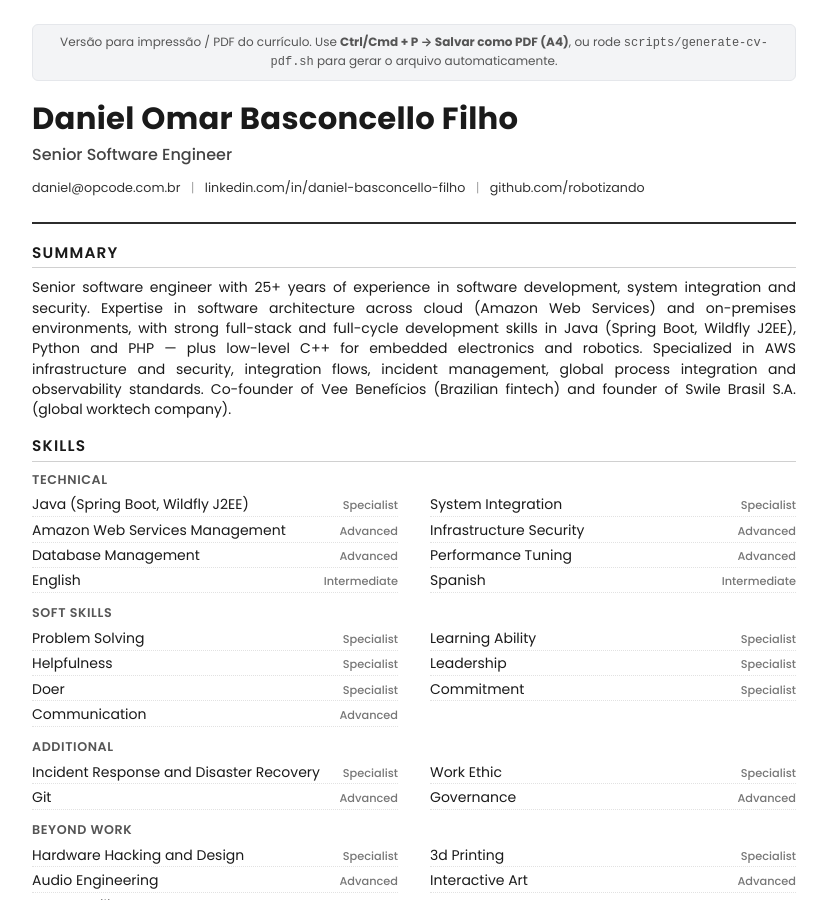
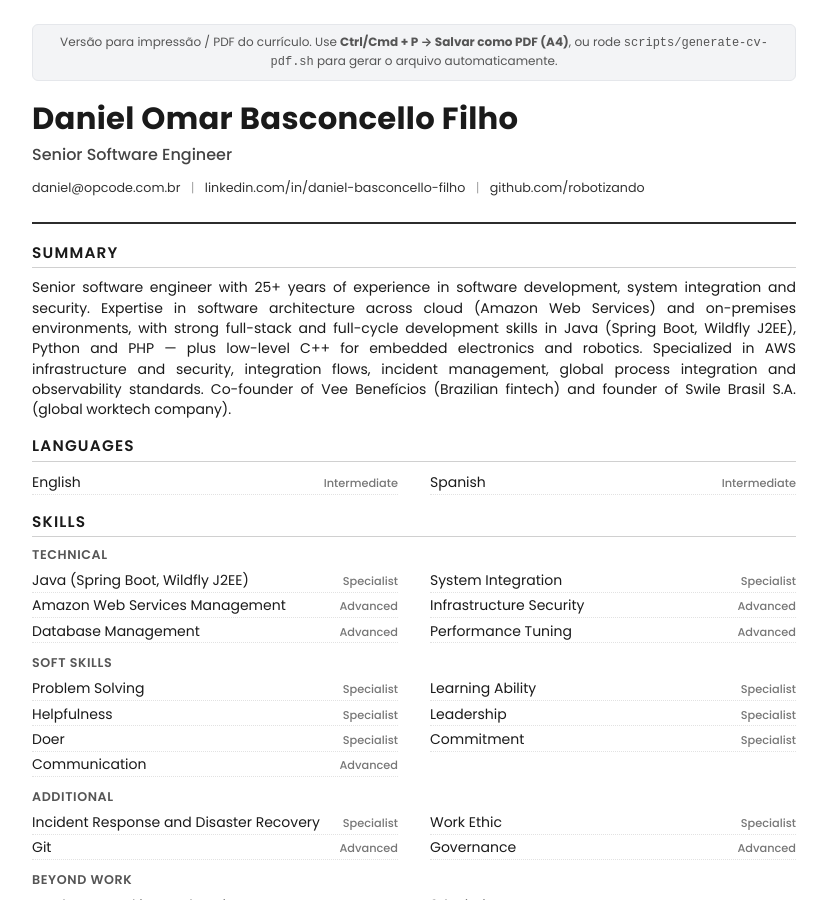
Before and after one commit to robotizando/robotizando.github.io, a Jekyll site: the page built from pages/resume.md, in a window 1280 px wide and 900 px high. Shown: the whole window, without its empty margins (226-1053 px from the left). Built offline with Jekyll 4.4.1, drawn with Linux system fonts in a browser that asks for light colours.

Commit message:
feat: add languages section to CV and categorize skills in hard-skills data

```diff
--- a/_data/hard-skills.yml
+++ b/_data/hard-skills.yml
@@ -32,8 +32,10 @@
   percentage: 75
   color: info
   level: Intermediate
+  category: language
 
 - name: Spanish
   percentage: 75
   color: info
   level: Intermediate
+  category: language
--- a/_includes/about/toc.html
+++ b/_includes/about/toc.html
@@ -5,6 +5,7 @@
     </summary>
     <ol class="cv-toc-list">
       <li><a href="#intro">Summary</a></li>
+      <li><a href="#languages">Languages</a></li>
       <li>
         <a href="#skills">Skills</a>
         <ol>
--- a/_layouts/resume.html
+++ b/_layouts/resume.html
@@ -180,13 +180,26 @@
     </section>
 
     <section>
+      <h2 class="section-title">Languages</h2>
+      <div class="skill-grid">
+        {% for s in site.data.hard-skills %}
+        {% if s.category == "language" %}
+        <div class="skill-row"><span class="nm">{{ s.name | strip }}</span><span class="lv">{{ s.level }}</span></div>
+        {% endif %}
+        {% endfor %}
+      </div>
+    </section>
+
+    <section>
       <h2 class="section-title">Skills</h2>
 
       <div class="skill-cat">
         <h3>Technical</h3>
         <div class="skill-grid">
           {% for s in site.data.hard-skills %}
+          {% unless s.category == "language" %}
           <div class="skill-row"><span class="nm">{{ s.name | strip }}</span><span class="lv">{{ s.level }}</span></div>
+          {% endunless %}
           {% endfor %}
         </div>
       </div>
```
Also changed, not shown: pages/about.md (+8 -1 lines).
